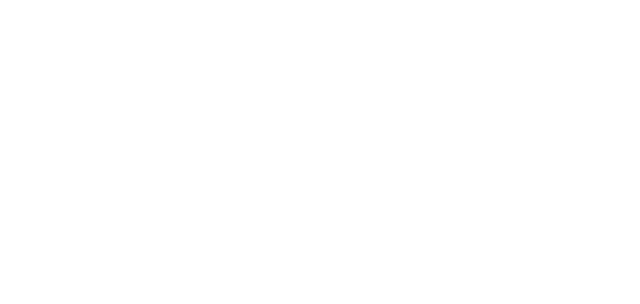
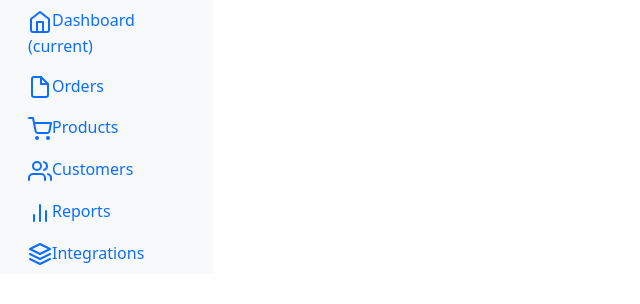
Before and after one commit to ishanjm/frontend, a React (Create React App) app: page / in a window 1280 px wide. Shown: the top 304 px of the page, without its empty margins (0-640 px from the left). Built offline with nearby package versions, Linux system fonts and the light colour scheme.

Commit message:
added bootstrap

```diff
--- a/package.json
+++ b/package.json
@@ -6,9 +6,11 @@
     "@testing-library/jest-dom": "^5.14.1",
     "@testing-library/react": "^11.2.7",
     "@testing-library/user-event": "^12.8.3",
+    "bootstrap": "^5.1.3",
     "react": "^17.0.2",
     "react-dom": "^17.0.2",
     "react-scripts": "4.0.3",
+    "reactstrap": "^8.10.0",
     "web-vitals": "^1.1.2"
   },
   "scripts": {
--- a/src/App.css
+++ /dev/null
@@ -1,38 +0,0 @@
-.App {
-  text-align: center;
-}
-
-.App-logo {
-  height: 40vmin;
-  pointer-events: none;
-}
-
-@media (prefers-reduced-motion: no-preference) {
-  .App-logo {
-    animation: App-logo-spin infinite 20s linear;
-  }
-}
-
-.App-header {
-  background-color: #282c34;
-  min-height: 100vh;
-  display: flex;
-  flex-direction: column;
-  align-items: center;
-  justify-content: center;
-  font-size: calc(10px + 2vmin);
-  color: white;
-}
-
-.App-link {
-  color: #61dafb;
-}
-
-@keyframes App-logo-spin {
-  from {
-    transform: rotate(0deg);
-  }
-  to {
-    transform: rotate(360deg);
-  }
-}
--- a/src/App.js
+++ b/src/App.js
@@ -1,9 +1,50 @@
-import './App.css';
-
 function App() {
   return (
-    <div className="App">
-
+    <div className="container-fluid">
+      <div className="row">
+        <nav className="col-md-2 d-none d-md-block bg-light sidebar">
+          <div className="sidebar-sticky">
+            <ul className="nav flex-column">
+              <li className="nav-item">
+                <a className="nav-link active" href="#">
+                  <svg xmlns="http://www.w3.org/2000/svg" width="24" height="24" viewBox="0 0 24 24" fill="none" stroke="currentColor" stroke-width="2" stroke-linecap="round" stroke-linejoin="round" class="feather feather-home"><path d="M3 9l9-7 9 7v11a2 2 0 0 1-2 2H5a2 2 0 0 1-2-2z"></path><polyline points="9 22 9 12 15 12 15 22"></polyline></svg>
+                  Dashboard <span class="sr-only">(current)</span>
+                </a>
+              </li>
+              <li className="nav-item">
+                <a className="nav-link" href="#">
+                  <svg xmlns="http://www.w3.org/2000/svg" width="24" height="24" viewBox="0 0 24 24" fill="none" stroke="currentColor" stroke-width="2" stroke-linecap="round" stroke-linejoin="round" class="feather feather-file"><path d="M13 2H6a2 2 0 0 0-2 2v16a2 2 0 0 0 2 2h12a2 2 0 0 0 2-2V9z"></path><polyline points="13 2 13 9 20 9"></polyline></svg>
+                  Orders
+                </a>
+              </li>
+              <li className="nav-item">
+                <a className="nav-link" href="#">
+                  <svg xmlns="http://www.w3.org/2000/svg" width="24" height="24" viewBox="0 0 24 24" fill="none" stroke="currentColor" stroke-width="2" stroke-linecap="round" stroke-linejoin="round" class="feather feather-shopping-cart"><circle cx="9" cy="21" r="1"></circle><circle cx="20" cy="21" r="1"></circle><path d="M1 1h4l2.68 13.39a2 2 0 0 0 2 1.61h9.72a2 2 0 0 0 2-1.61L23 6H6"></path></svg>
+                  Products
+                </a>
+              </li>
+              <li className="nav-item">
+                <a className="nav-link" href="#">
+                  <svg xmlns="http://www.w3.org/2000/svg" width="24" height="24" viewBox="0 0 24 24" fill="none" stroke="currentColor" stroke-width="2" stroke-linecap="round" stroke-linejoin="round" class="feather feather-users"><path d="M17 21v-2a4 4 0 0 0-4-4H5a4 4 0 0 0-4 4v2"></path><circle cx="9" cy="7" r="4"></circle><path d="M23 21v-2a4 4 0 0 0-3-3.87"></path><path d="M16 3.13a4 4 0 0 1 0 7.75"></path></svg>
+                  Customers
+                </a>
+              </li>
+              <li className="nav-item">
+                <a className="nav-link" href="#">
+                  <svg xmlns="http://www.w3.org/2000/svg" width="24" height="24" viewBox="0 0 24 24" fill="none" stroke="currentColor" stroke-width="2" stroke-linecap="round" stroke-linejoin="round" class="feather feather-bar-chart-2"><line x1="18" y1="20" x2="18" y2="10"></line><line x1="12" y1="20" x2="12" y2="4"></line><line x1="6" y1="20" x2="6" y2="14"></line></svg>
+                  Reports
+                </a>
+              </li>
+              <li className="nav-item">
+                <a className="nav-link" href="#">
+                  <svg xmlns="http://www.w3.org/2000/svg" width="24" height="24" viewBox="0 0 24 24" fill="none" stroke="currentColor" stroke-width="2" stroke-linecap="round" stroke-linejoin="round" class="feather feather-layers"><polygon points="12 2 2 7 12 12 22 7 12 2"></polygon><polyline points="2 17 12 22 22 17"></polyline><polyline points="2 12 12 17 22 12"></polyline></svg>
+                  Integrations
+                </a>
+              </li>
+            </ul>
+          </div>
+        </nav>
+      </div>
     </div>
   )
 }
--- a/src/index.css
+++ /dev/null
@@ -1,13 +0,0 @@
-body {
-  margin: 0;
-  font-family: -apple-system, BlinkMacSystemFont, 'Segoe UI', 'Roboto', 'Oxygen',
-    'Ubuntu', 'Cantarell', 'Fira Sans', 'Droid Sans', 'Helvetica Neue',
-    sans-serif;
-  -webkit-font-smoothing: antialiased;
-  -moz-osx-font-smoothing: grayscale;
-}
-
-code {
-  font-family: source-code-pro, Menlo, Monaco, Consolas, 'Courier New',
-    monospace;
-}
--- a/src/index.js
+++ b/src/index.js
@@ -1,8 +1,8 @@
 import React from 'react';
 import ReactDOM from 'react-dom';
-import './index.css';
 import App from './App';
 import reportWebVitals from './reportWebVitals';
+import 'bootstrap/dist/css/bootstrap.css';
 
 ReactDOM.render(
   <React.StrictMode>
```
Also changed, not shown: .eslintrc.json, 1 other file (tests, documents, lock files or other folders).
